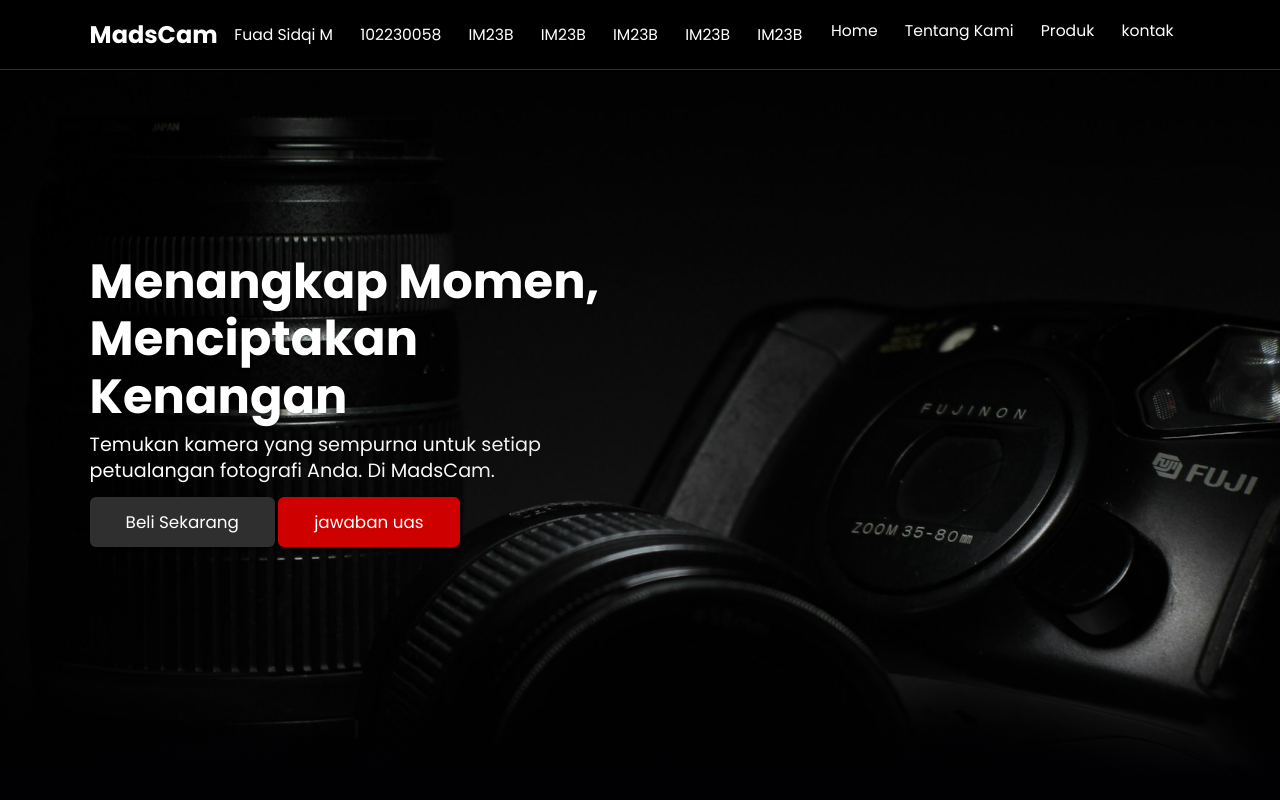
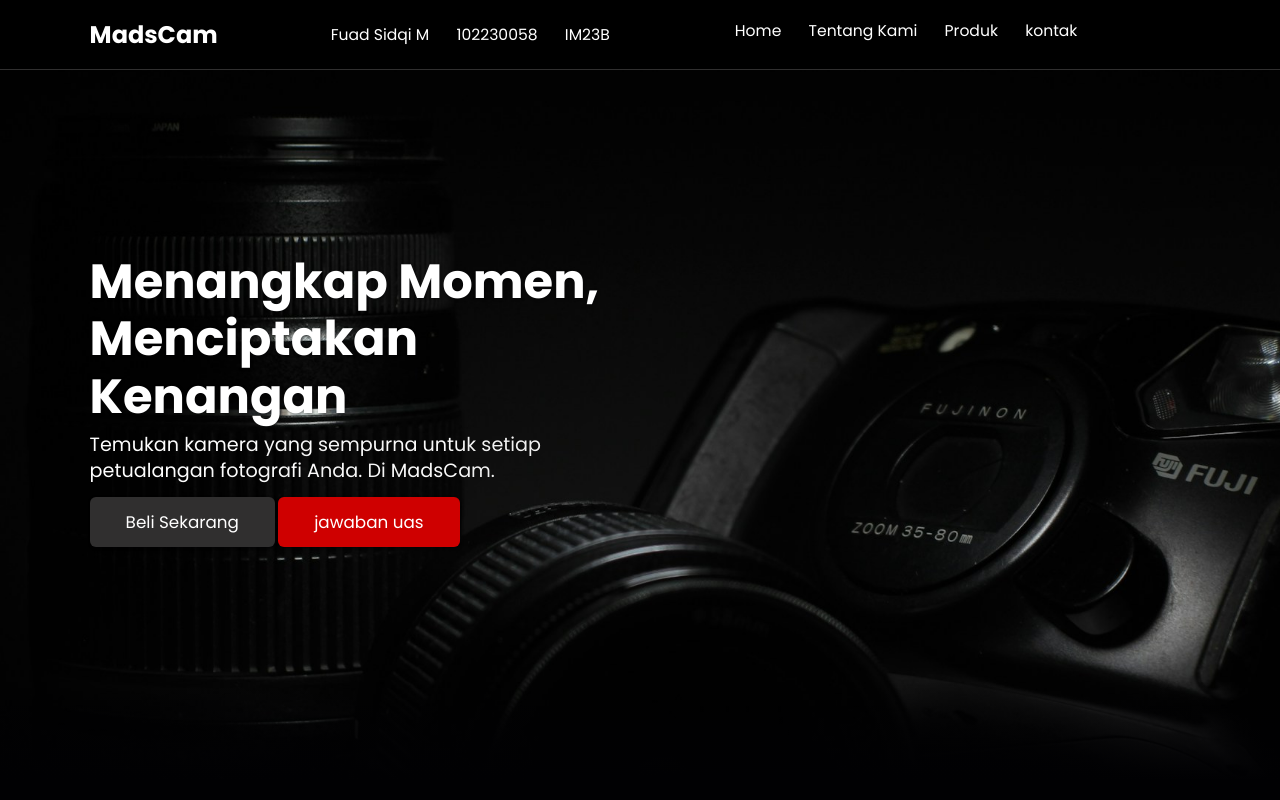
Before and after one commit to fuadyoii/Web, a plain HTML site: page index.html in a window 1280 px wide. Shown: the top 800 px of the page. Drawn offline with nearby package versions, Linux system fonts and the light colour scheme.

Commit message:
Update index.html

```diff
--- a/index.html
+++ b/index.html
@@ -27,10 +27,6 @@
       <div class="navbar-nama">
         <a href="#jawaban">Fuad Sidqi M</a>
         <a href="#jawaban">102230058</a>
-        <a href="#jawaban">IM23B</a>
-        <a href="#jawaban">IM23B</a>
-        <a href="#jawaban">IM23B</a>
-        <a href="#jawaban">IM23B</a>
         <a href="#jawaban">IM23B</a>
       </div>
 
```
